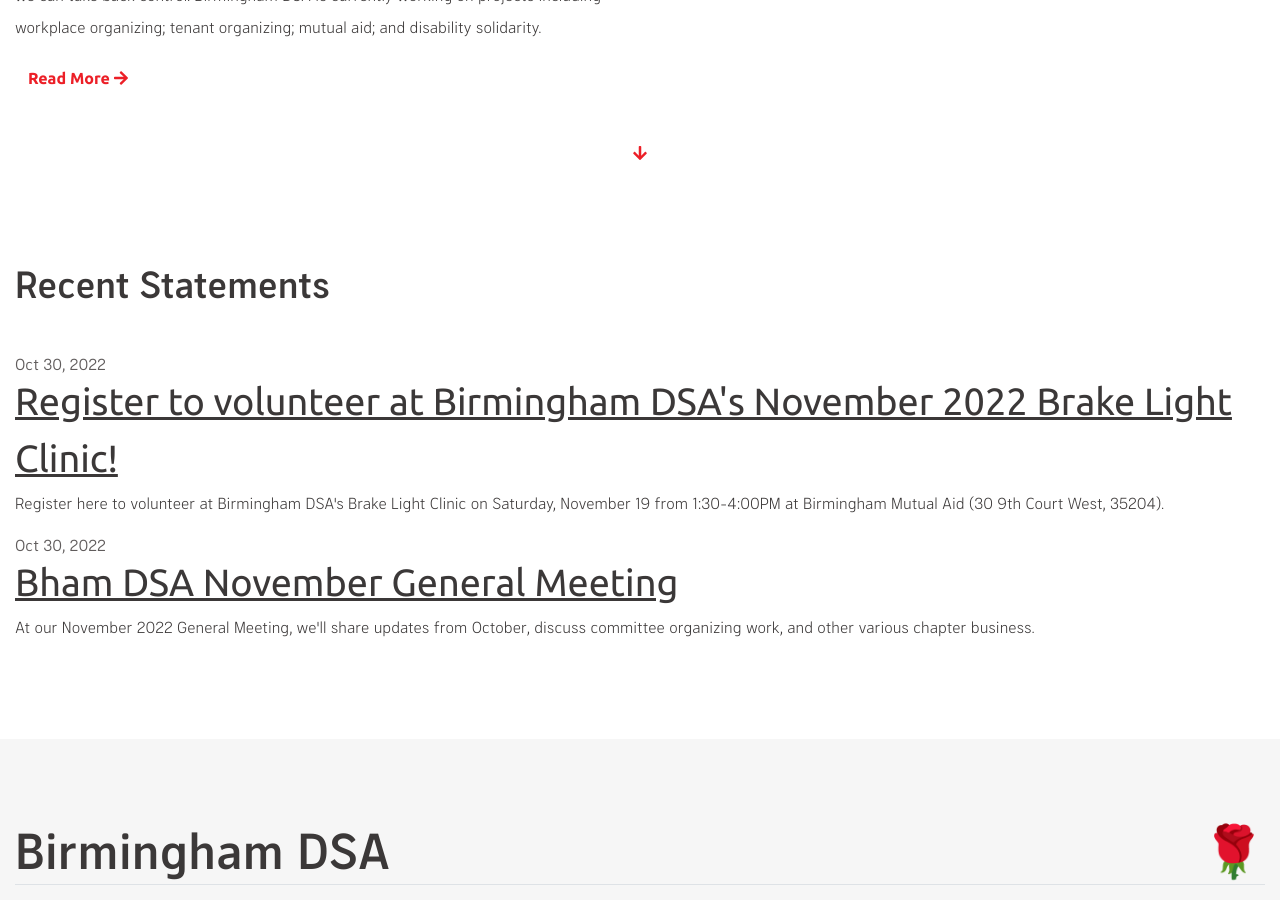
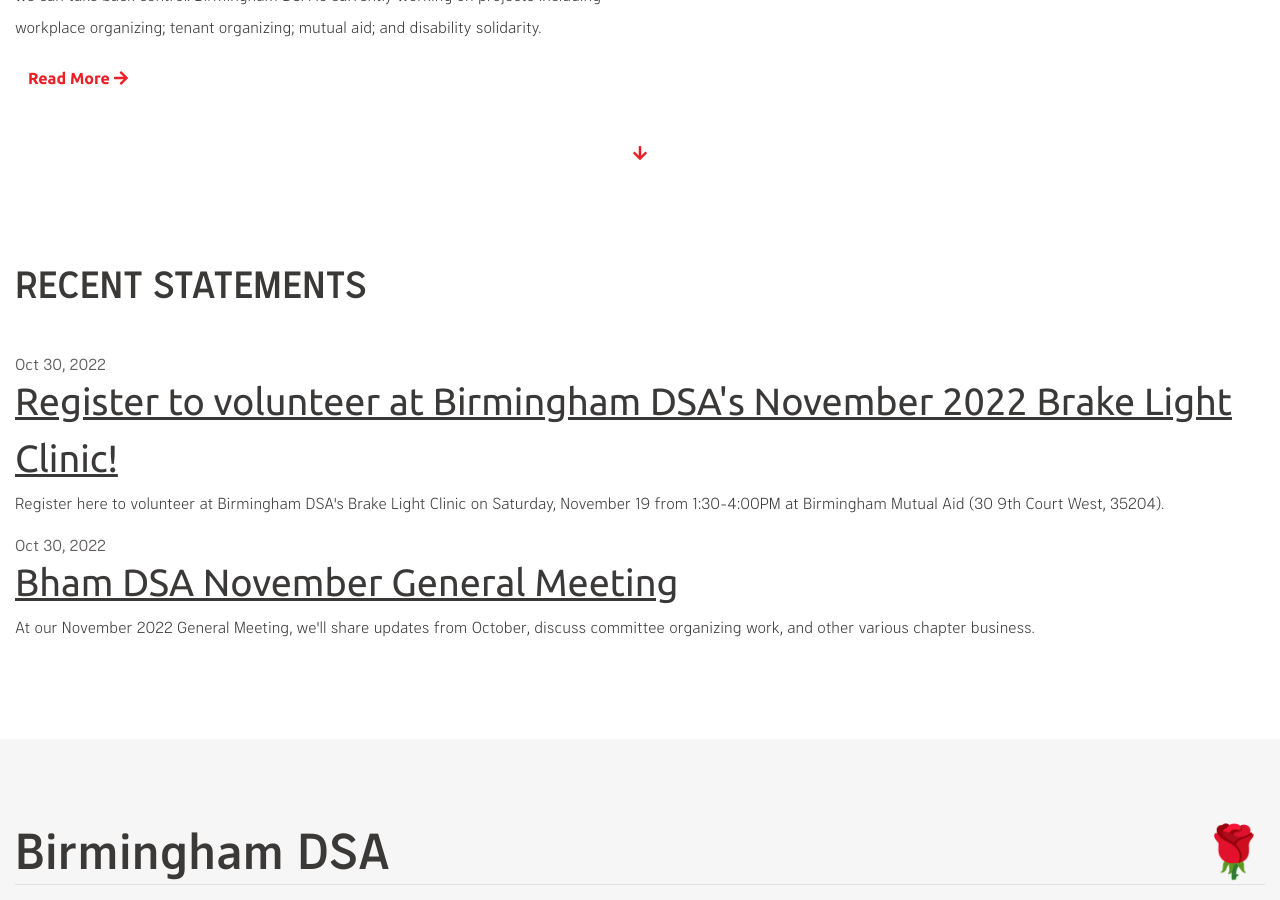
Before and after one commit to dsa-ntc/birminghamdsa.github.io, a Jekyll site: the page built from index.html, in a window 1280 px wide and 900 px high, scrolled down 440 px. Built offline with Jekyll 4.4.1, drawn with Linux system fonts in a browser that asks for light colours; the list of posts is cut into pages by our own code.

Commit message:
Updated homepage (test)

```diff
--- a/index.html
+++ b/index.html
@@ -26,7 +26,7 @@
   </div>
   <div class="row">
     <div class="col-12">
-      <h3 class="my-5">Recent Statements</h2>
+      <h3 class="my-5">RECENT STATEMENTS</h2>
     </div>
     {% for post in site.posts limit:3 %}
     <div class="col-12">
```
